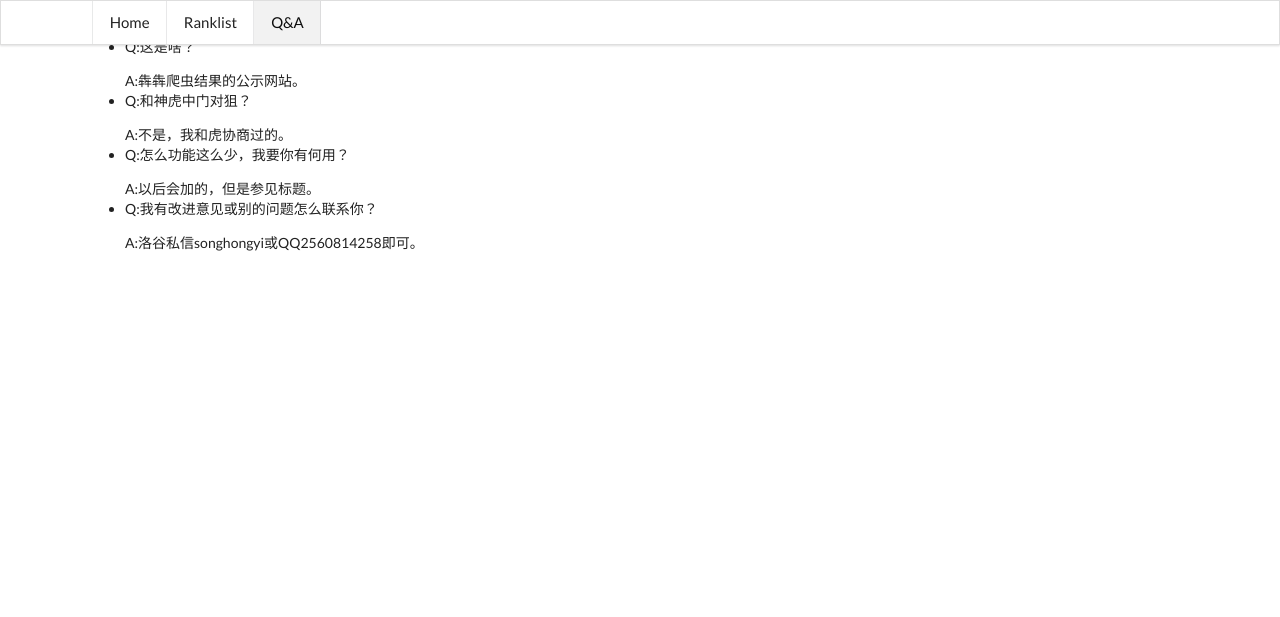
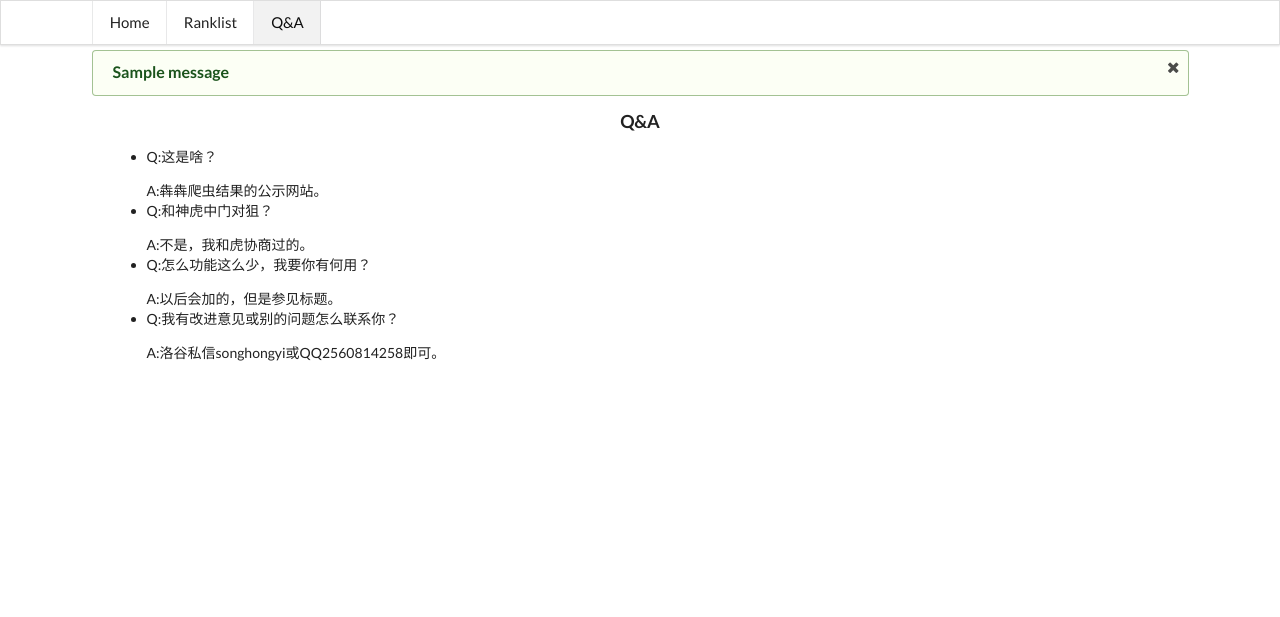
Before and after one commit to william-song-shy/ben-ben-spider, a Flask app: page /help in a window 1280 px wide. Shown: the top 617 px of the page. Before the commit the page ends 251 px from the top, so only its background shows below. Run offline with Flask 2, Linux system fonts and the light colour scheme; tables that the repository leaves empty hold one stand-in row (values such as "Sample post"); one stand-in notice (Sample message) is shown; some libraries are stand-ins or nearby versions.

Commit message:
Change messages

```diff
--- a/templates/base.html
+++ b/templates/base.html
@@ -1,6 +1,4 @@
-{% from 'macros.html' import render_nav_item %}
-{% from 'bootstrap/utils.html' import render_flashed_messages %}
-{% from 'bootstrap/utils.html' import render_messages %}
+{% from 'macros.html' import render_nav_item ,render_messages%}
 <!doctype html>
 <html>
 	<head>
@@ -11,6 +9,7 @@
 		<link rel="shortcut icon" href="{{ url_for('static', filename='favicon.ico') }}">
 		<link rel="stylesheet" type="text/css" href="{{url_for('static',filename='semantic/semantic.css')}}">
 		<script src="{{url_for('static',filename='semantic/semantic.js')}}"></script>
+		{{ bootstrap.load_js() }}
 	</head>
 	<body>
 		<div class="ui fixed large menu">
@@ -20,14 +19,13 @@
 				{{ render_nav_item('help', 'Q&A') }}
 			</div>
 		</div>
-		<main class="container">
+		<div class="ui container" style="margin-top: 50px; ">
 	        {{ render_messages(container=False, dismissible=True) }}
 	        {% block content %}{% endblock %}
-    	</main>
+    	</div>
 		{% block body %}
 
 		{%endblock%}
-		{{ bootstrap.load_js() }}
 	</body>
 
 </html>
--- a/templates/macros.html
+++ b/templates/macros.html
@@ -4,3 +4,29 @@
        {{text}}
     </a>
 {% endmacro %}
+
+{% macro render_messages(messages=None, container=False, transform={
+     'critical': 'negative',
+     'error': 'negative',
+     'info': 'info',
+     'warning': 'warning',
+     'debug': ' ',
+     'notset': ' ',
+     'message': ' ',
+     'negative':'danger',
+     'danger':'negative'
+    }, default_category='primary', dismissible=False, dismiss_animate=False) -%}
+
+    {% with messages = messages or get_flashed_messages(with_categories=True) -%}
+	    {% if messages -%}
+	    	{# don't output anything if there are no messages #}
+		    {% for cat, msg in messages %}
+		        <div class="ui {{ transform.get(cat.lower(), cat or default_category) }} message">
+		  			<i class="close icon"></i>
+		  				<div class="header">
+		           			{{ msg }}
+		         		</div>
+		    {%- endfor -%}
+	    {% endif -%}
+    {% endwith -%}
+{% endmacro -%}
```
